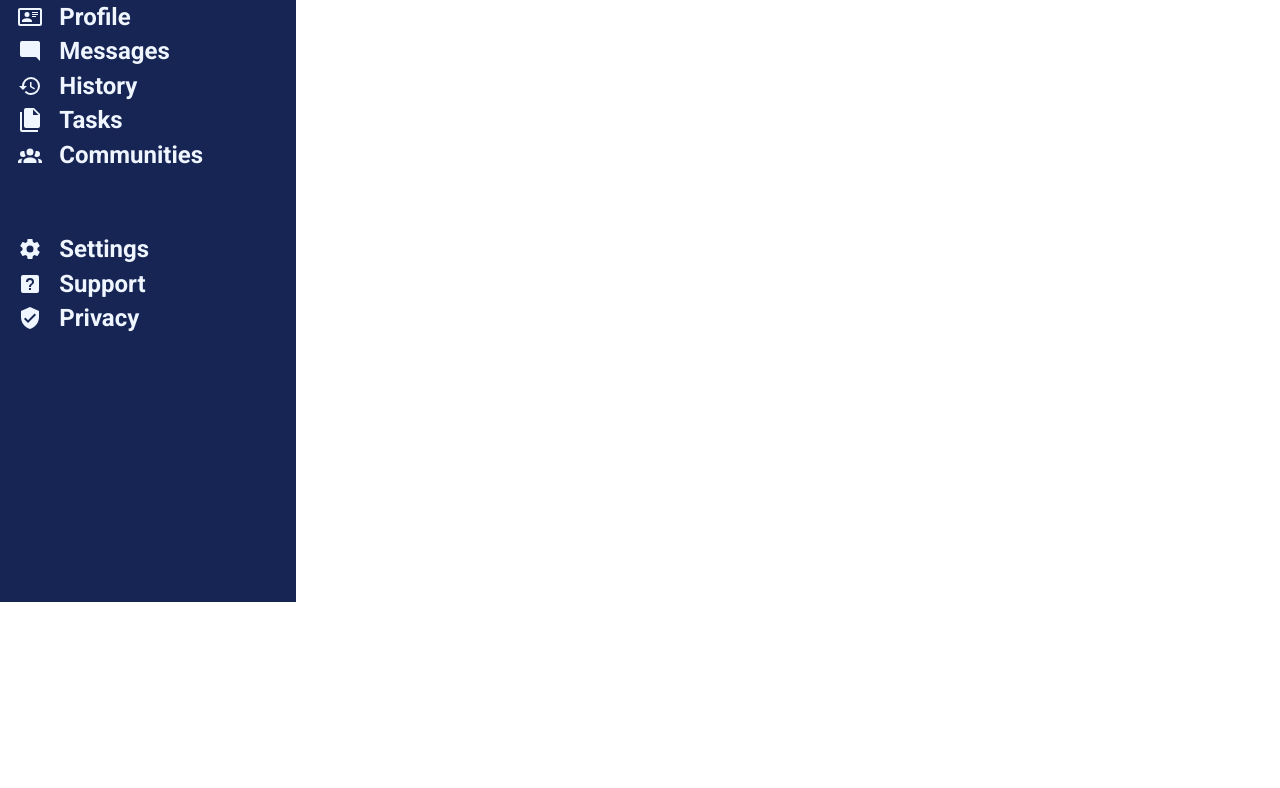
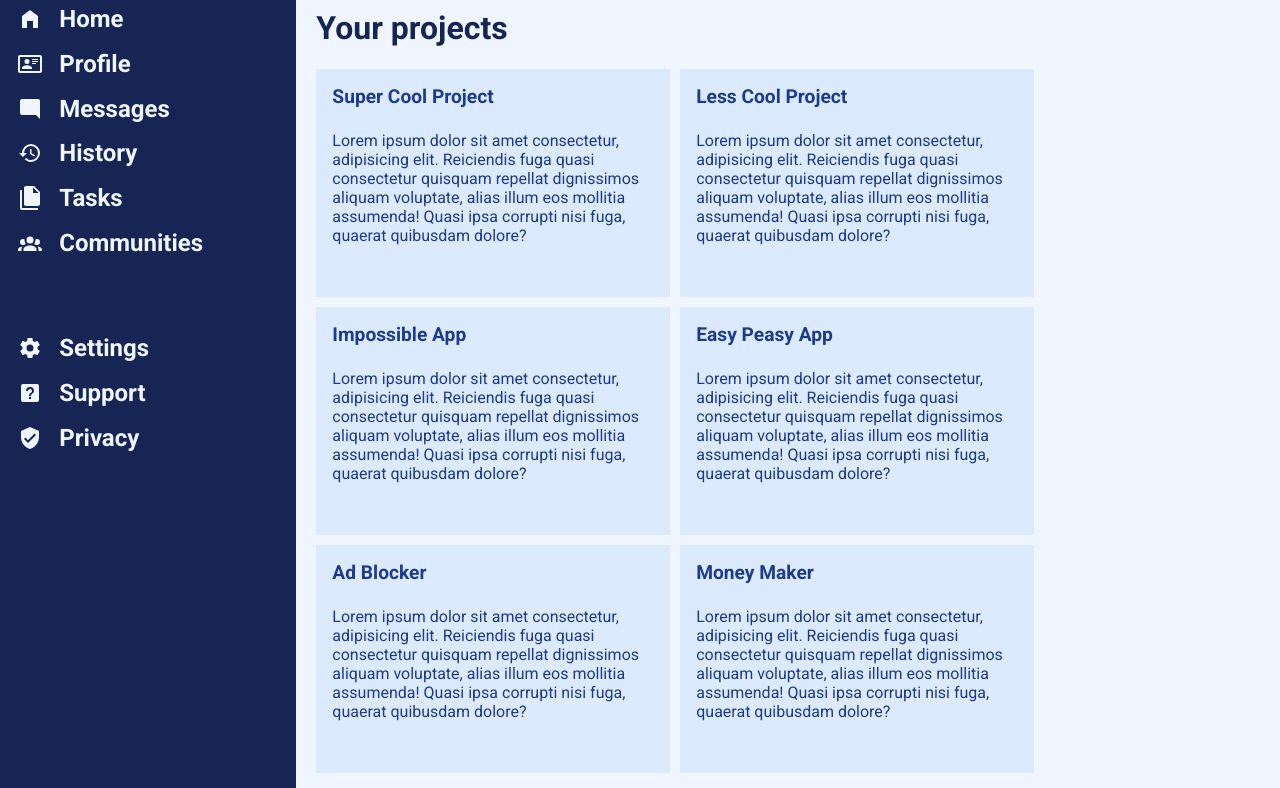
Before and after one commit to chesbulla/admin-dashboard, a plain HTML site: page index.html in a window 1280 px wide. Shown: the part 198-986 px from the top of the page. Before the commit the page ends 800 px from the top, so only its background shows below. Drawn offline with Linux system fonts and the light colour scheme.

Commit message:
Complete styling for cards

```diff
--- a/index.html
+++ b/index.html
@@ -83,12 +83,57 @@
             <button>Upload</button>
             <button>Share</button>
         </div>
+    </header>
+
+    <main>
+        <div class="cards">
+            <label>Your projects</label>
+
+            <div class="card">
+                <label>Super Cool Project<br><br></label>
+                <p>Lorem ipsum dolor sit amet consectetur, adipisicing elit. Reiciendis fuga quasi consectetur quisquam repellat dignissimos aliquam voluptate, alias illum eos mollitia assumenda! Quasi ipsa corrupti nisi fuga, quaerat quibusdam dolore?</p>
+            </div>
+
+
+            <div class="card">
+                <label>Less Cool Project<br><br></label>
+                <p>Lorem ipsum dolor sit amet consectetur, adipisicing elit. Reiciendis fuga quasi consectetur quisquam repellat dignissimos aliquam voluptate, alias illum eos mollitia assumenda! Quasi ipsa corrupti nisi fuga, quaerat quibusdam dolore?</p>
+            </div>
+
+
+            <div class="card">
+                <label>Impossible App<br><br></label>
+                <p>Lorem ipsum dolor sit amet consectetur, adipisicing elit. Reiciendis fuga quasi consectetur quisquam repellat dignissimos aliquam voluptate, alias illum eos mollitia assumenda! Quasi ipsa corrupti nisi fuga, quaerat quibusdam dolore?</p>
+            </div>
+
+
+            <div class="card">
+                <label>Easy Peasy App<br><br></label>
+                <p>Lorem ipsum dolor sit amet consectetur, adipisicing elit. Reiciendis fuga quasi consectetur quisquam repellat dignissimos aliquam voluptate, alias illum eos mollitia assumenda! Quasi ipsa corrupti nisi fuga, quaerat quibusdam dolore?</p>
+            </div>
+
+
+            <div class="card">
+                <label>Ad Blocker<br><br></label>
+                <p>Lorem ipsum dolor sit amet consectetur, adipisicing elit. Reiciendis fuga quasi consectetur quisquam repellat dignissimos aliquam voluptate, alias illum eos mollitia assumenda! Quasi ipsa corrupti nisi fuga, quaerat quibusdam dolore?</p>
+            </div>
+
+
+            <div class="card">
+                <label>Money Maker<br><br></label>
+                <p>Lorem ipsum dolor sit amet consectetur, adipisicing elit. Reiciendis fuga quasi consectetur quisquam repellat dignissimos aliquam voluptate, alias illum eos mollitia assumenda! Quasi ipsa corrupti nisi fuga, quaerat quibusdam dolore?</p>
+            </div>
+
+
+
+
+        </div>
 
 
 
 
 
-    </header>
+    </main>
 
 
 
--- a/styles.css
+++ b/styles.css
@@ -6,6 +6,7 @@
 * {
     margin: 0;
     padding: 0;
+    box-sizing: border-box;
 
 
 }
@@ -196,7 +197,45 @@ header .bottom-right button {
     height: 2rem;
     width: auto;
     border: none;
+}
+
+main {
+    display: grid;
+    grid-template-columns: 3fr 1fr;
+    height: 100vh;
+    padding-bottom: 16px;
+    background-color: #eff6ff;
+    grid-row: 2
+}
+
+.cards {
+    display: grid;
+    grid-template-columns: 1fr 1fr;
+    grid-template-rows: 50px repeat(auto-fit, minmax(150px,10fr));
+    gap: 10px;
+    padding-left: 20px;
+    padding-top: 20px;
+
+}
+
+.cards > label {
+    grid-column: 1 / span 2;
+    font-size: 2rem;
+    font-family: roboto;
+    font-weight: bold;
+    color: #172554;
+}
 
 
+.card {
+    background-color: #dbeafe;
+    color: #1e3a8a;
+    font-family: "Roboto";
+    height: 100%;
+    padding: 16px;
+}
 
+.card label {
+    font-weight: bold;
+    font-size: larger;
 }
```
